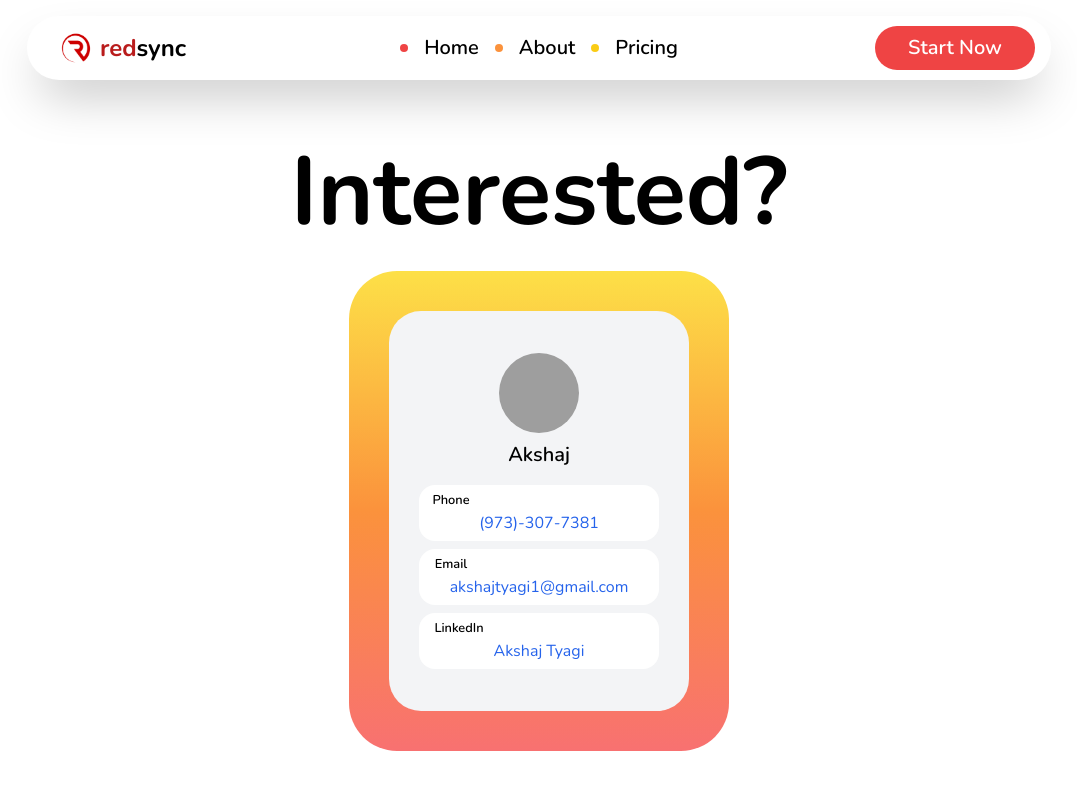
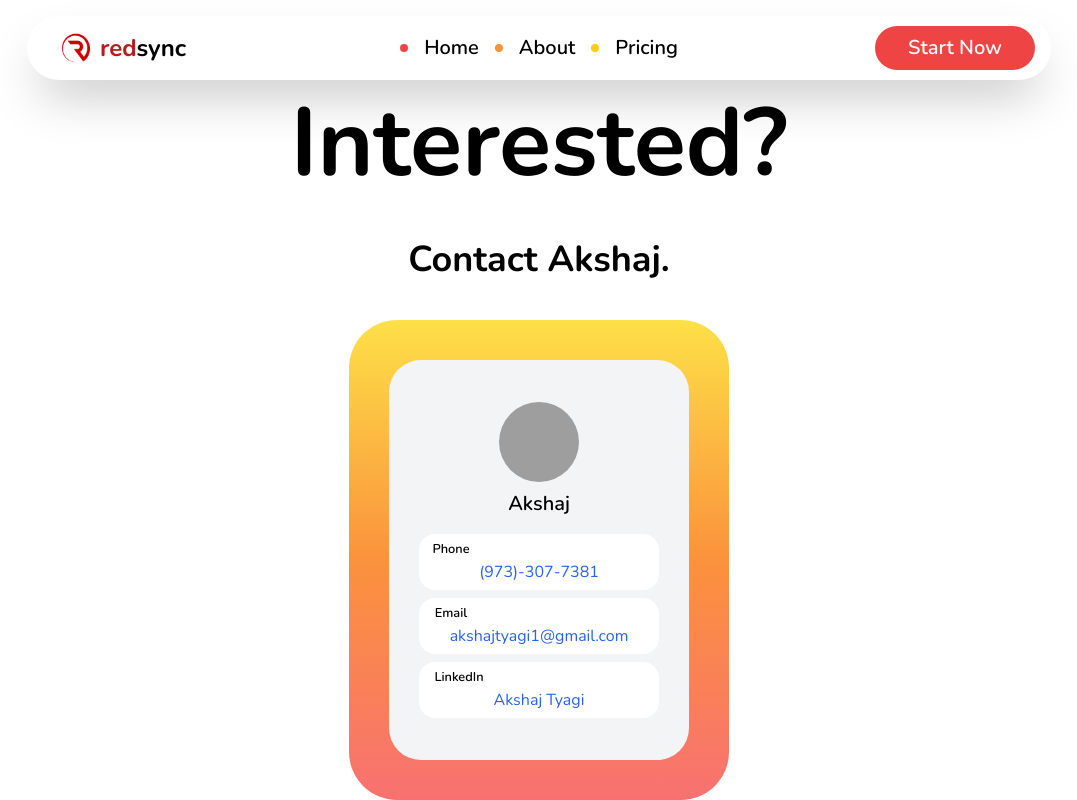
Before and after one commit to johnnyvish/redsync-web, a Next.js app: page /contact in a window 1280 px wide. Shown: the whole page, without its empty margins (101-1178 px from the left). Built offline with nearby package versions, Linux system fonts and the light colour scheme; grey boxes are pictures that could not be loaded.

Commit message:
added contact akshaj.

```diff
--- a/app/about/page.js
+++ b/app/about/page.js
@@ -1,6 +1,6 @@
 export default function About() {
   return (
-    <main className="flex min-h-screen flex-col items-center overflow-hidden bg-white">
+    <main className="flex h-screen flex-col items-center overflow-hidden bg-white">
       <nav className="navbar fixed flex justify-between items-center w-[90%] lg:w-[80%] h-[64px] bg-white shadow-2xl rounded-[32px] p-4 z-[1000] mt-4">
         <a href="/">
           <div className="flex justify-center items-center space-x-2 p-8 w-[160px]">
--- a/app/contact/page.js
+++ b/app/contact/page.js
@@ -1,6 +1,6 @@
 export default function About() {
   return (
-    <main className="flex min-h-screen flex-col items-center overflow-hidden bg-red">
+    <main className="flex h-screen flex-col items-center overflow-hidden bg-red">
       <nav className="navbar fixed flex justify-between items-center w-[90%] lg:w-[80%] h-[64px] bg-white shadow-2xl rounded-[32px] p-4 z-[1000] mt-4">
         <a href="/">
           <div className="flex justify-center items-center space-x-2 p-8 w-[160px]">
@@ -40,11 +40,12 @@ export default function About() {
         </button>
       </nav>
       <section className="flex flex-col justify-center items-center min-h-screen">
-        <h1 className="text-5xl md:text-6xl lg:text-8xl font-bold text-black mt-24">
-          Interested?
+        <h1 className="text-5xl md:text-6xl lg:text-8xl font-bold text-black mt-24 text-center">
+          Interested? <br />{" "}
+          <span className="text-3xl md:text-4xl">Contact Akshaj.</span>
         </h1>
         <div className="flex flex-col items-center">
-          <div className="flex flex-col lg:flex-row bg-gradient-to-b from-yellow-300 via-orange-400 to-red-400 mt-[30px] p-[28px] md:p-[40px] rounded-[48px] justify-center items-center">
+          <div className="flex flex-col lg:flex-row bg-gradient-to-b from-yellow-300 via-orange-400 to-red-400 mt-[32px] p-[28px] md:p-[40px] rounded-[48px] justify-center items-center">
             <div className="h-[400px] w-[300px] bg-gray-100 rounded-[32px] flex flex-col justify-center">
               <div className="space-y-[16px]">
                 <div className="flex flex-col items-center">
--- a/app/pricing/page.js
+++ b/app/pricing/page.js
@@ -1,6 +1,6 @@
 export default function Pricing() {
   return (
-    <main className="flex min-h-screen flex-col items-center overflow-hidden bg-white">
+    <main className="flex h-screen flex-col items-center overflow-hidden bg-white">
       <nav className="navbar fixed flex justify-between items-center w-[90%] lg:w-[80%] h-[64px] bg-white shadow-2xl rounded-[32px] p-4 z-[1000] mt-4">
         <a href="/">
           <div className="flex justify-center items-center space-x-2 p-8 w-[160px]">
```
